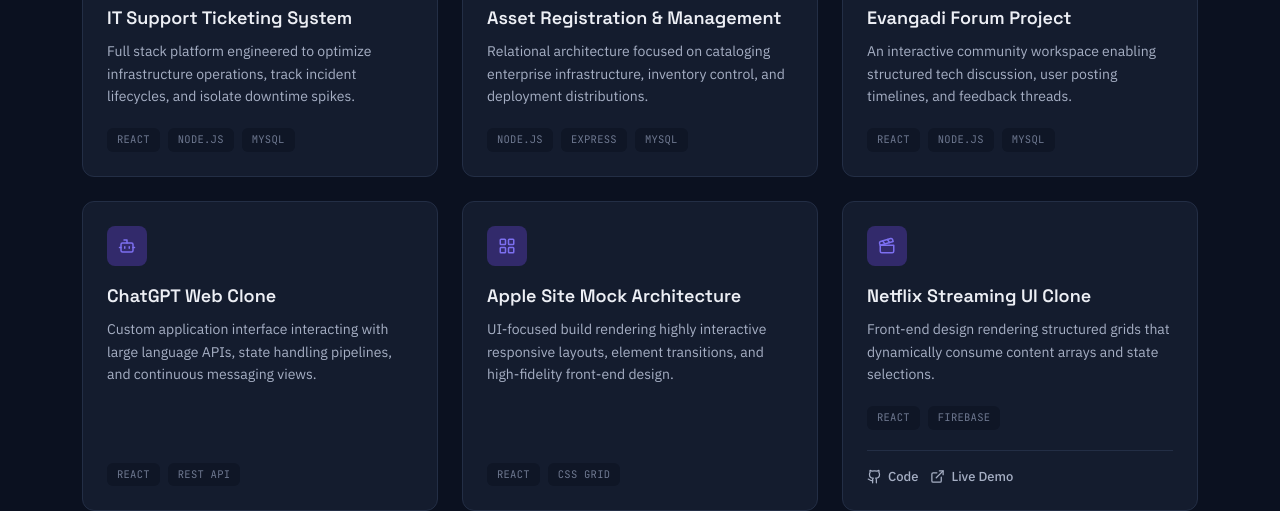
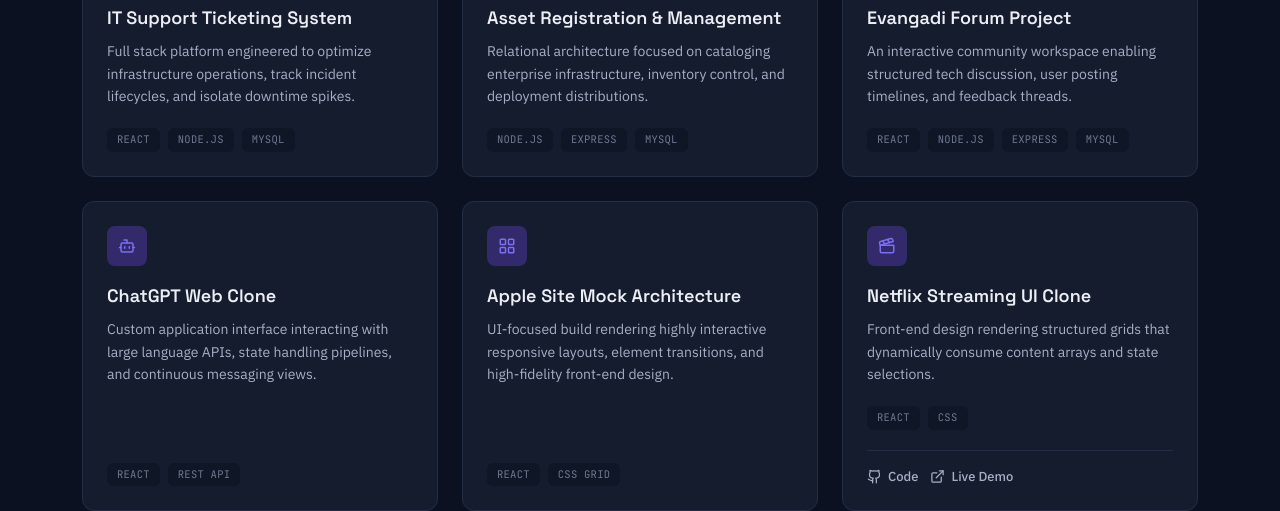
Before and after one commit to amn1221/myPortifolio, a React (Vite) app: page / in a window 1280 px wide. Shown: the part 3260-3771 px from the top of the page. Built offline with nearby package versions, Linux system fonts and the light colour scheme.

Commit message:
portifolio updated

```diff
--- a/src/data/projects.js
+++ b/src/data/projects.js
@@ -25,14 +25,14 @@
     year: '2025',
     description:
       'An interactive community workspace enabling structured tech discussion, user posting timelines, and feedback threads.',
-    tags: ['React', 'Node.js', 'MySQL'],
+    tags: ['React', 'Node.js', 'Express', 'MySQL'],
     live: '#',
     source: '#',
   },
   {
     title: 'ChatGPT Web Clone',
     icon: 'Bot',
-    year: '2025',
+    year: '2026',
     description:
       'Custom application interface interacting with large language APIs, state handling pipelines, and continuous messaging views.',
     tags: ['React', 'REST API'],
@@ -52,10 +52,10 @@
   {
     title: 'Netflix Streaming UI Clone',
     icon: 'Clapperboard',
-    year: '2025',
+    year: '2026',
     description:
       'Front-end design rendering structured grids that dynamically consume content arrays and state selections.',
-    tags: ['React', 'Firebase'],
+    tags: ['React', 'CSS'],
     live: 'https://moviedbp.netlify.app/',
     source: 'https://github.com/amn1221/MovieDB',
   },
--- a/vite.config.js
+++ b/vite.config.js
@@ -2,5 +2,6 @@
 import react from '@vitejs/plugin-react'
 
 export default defineConfig({
+  base: '/myPortifolio/',
   plugins: [react()],
 })
```
